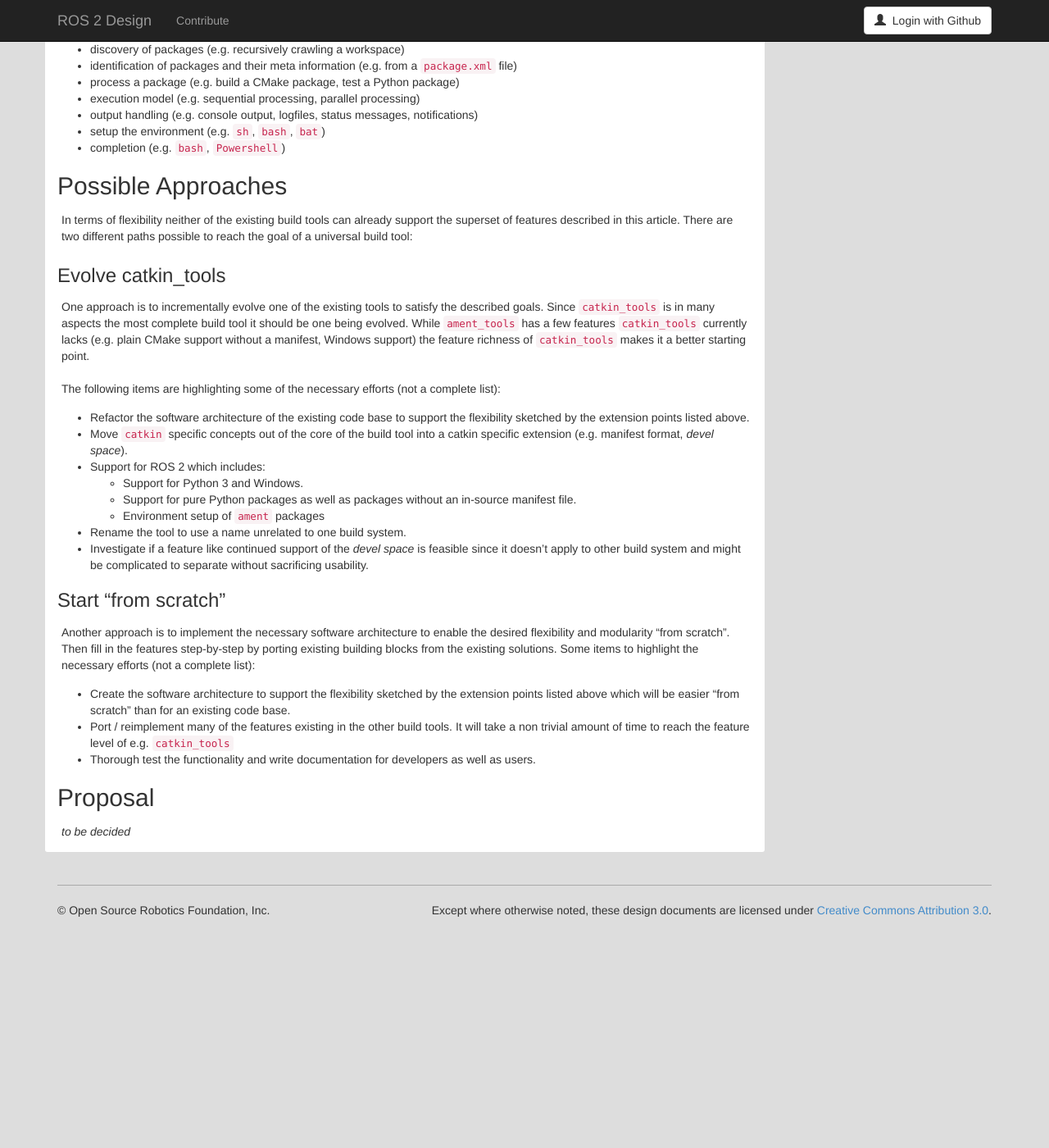
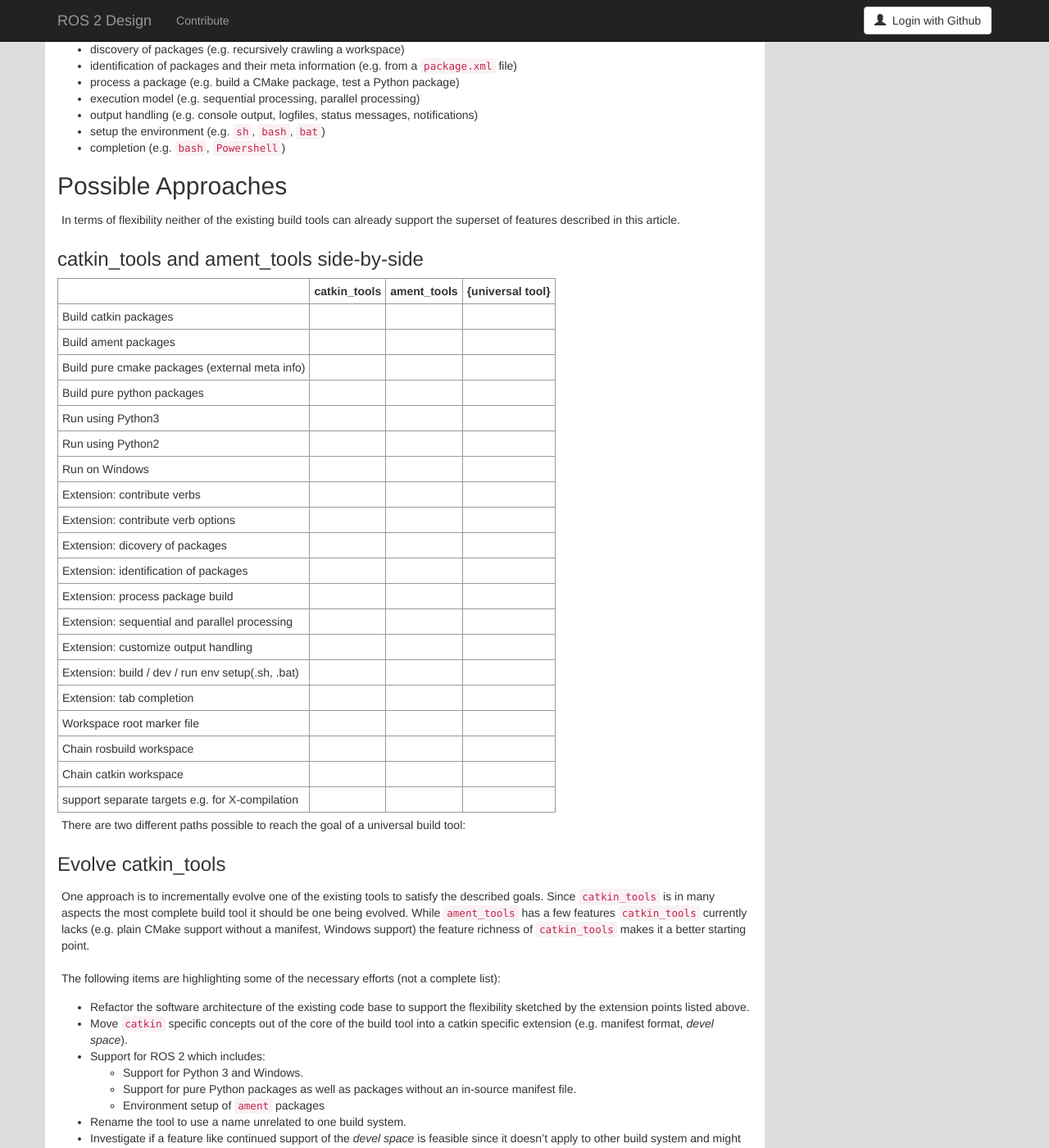
Before and after one commit to ros2/design, a Jekyll site: the page built from articles/101_build_tool.md, in a window 1280 px wide and 1400 px high, scrolled down 4460 px. Shown: the whole window at 82% size. Built offline with Jekyll 4.4.1, drawn with Linux system fonts in a browser that asks for light colours; nearby versions of some CDN libraries; before the commit the page ends 5590 px from its top, so only the background shows below that.

Commit message:
feature table

```diff
--- a/articles/101_build_tool.md
+++ b/articles/101_build_tool.md
@@ -225,6 +225,32 @@
 ## Possible Approaches
 
 In terms of flexibility neither of the existing build tools can already support the superset of features described in this article.
+
+### catkin_tools and ament_tools side-by-side
+
+|                                                   | catkin_tools | ament_tools | {universal tool} |
+|---------------------------------------------------|:------------:|:-----------:|:----------------:|
+| Build catkin packages                             |              |             |                  |
+| Build ament packages                              |              |             |                  |
+| Build pure cmake packages (external meta info)    |              |             |                  |
+| Build pure python packages                        |              |             |                  |
+| Run using Python3                                 |              |             |                  |
+| Run using Python2                                 |              |             |                  |
+| Run on Windows                                    |              |             |                  |
+| Extension: contribute verbs                       |              |             |                  |
+| Extension: contribute verb options                |              |             |                  |
+| Extension: dicovery of packages                   |              |             |                  |
+| Extension: identification of packages             |              |             |                  |
+| Extension: process package build                  |              |             |                  |
+| Extension: sequential and parallel processing     |              |             |                  |
+| Extension: customize output handling              |              |             |                  |
+| Extension: build / dev / run env setup(.sh, .bat) |              |             |                  |
+| Extension: tab completion                         |              |             |                  |
+| Workspace root marker file                        |              |             |                  |
+| Chain rosbuild workspace                          |              |             |                  |
+| Chain catkin workspace                            |              |             |                  |
+| support separate targets e.g. for X-compilation   |              |             |                  |
+
 There are two different paths possible to reach the goal of a universal build tool:
 
 ### Evolve catkin_tools
```
